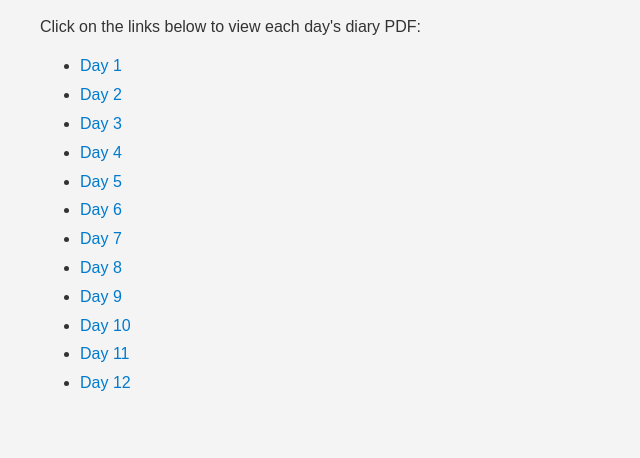
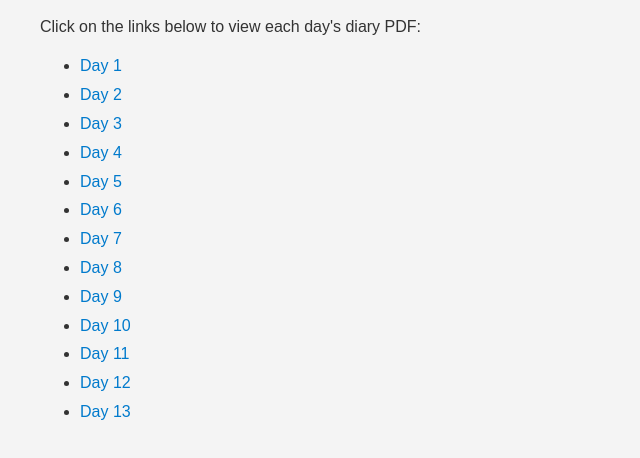
Before and after one commit to rida0311/Rida, a plain HTML site: page index.html in a window 1280 px wide. Shown: the part 80-538 px from the top of the page, without its empty margins (0-640 px from the left). Drawn offline with Linux system fonts and the light colour scheme.

Commit message:
Update index.html

```diff
--- a/index.html
+++ b/index.html
@@ -41,6 +41,7 @@
         <li><a href="Day 10.pdf" target="_blank">Day 10</a></li>
         <li><a href="Day 11.pdf" target="_blank">Day 11</a></li>
         <li><a href="Day 12.pdf" target="_blank">Day 12</a></li>
+        <li><a href="Day 13.pdf" target="_blank">Day 13</a></li>
     </ul>
 </body>
 </html>
```
